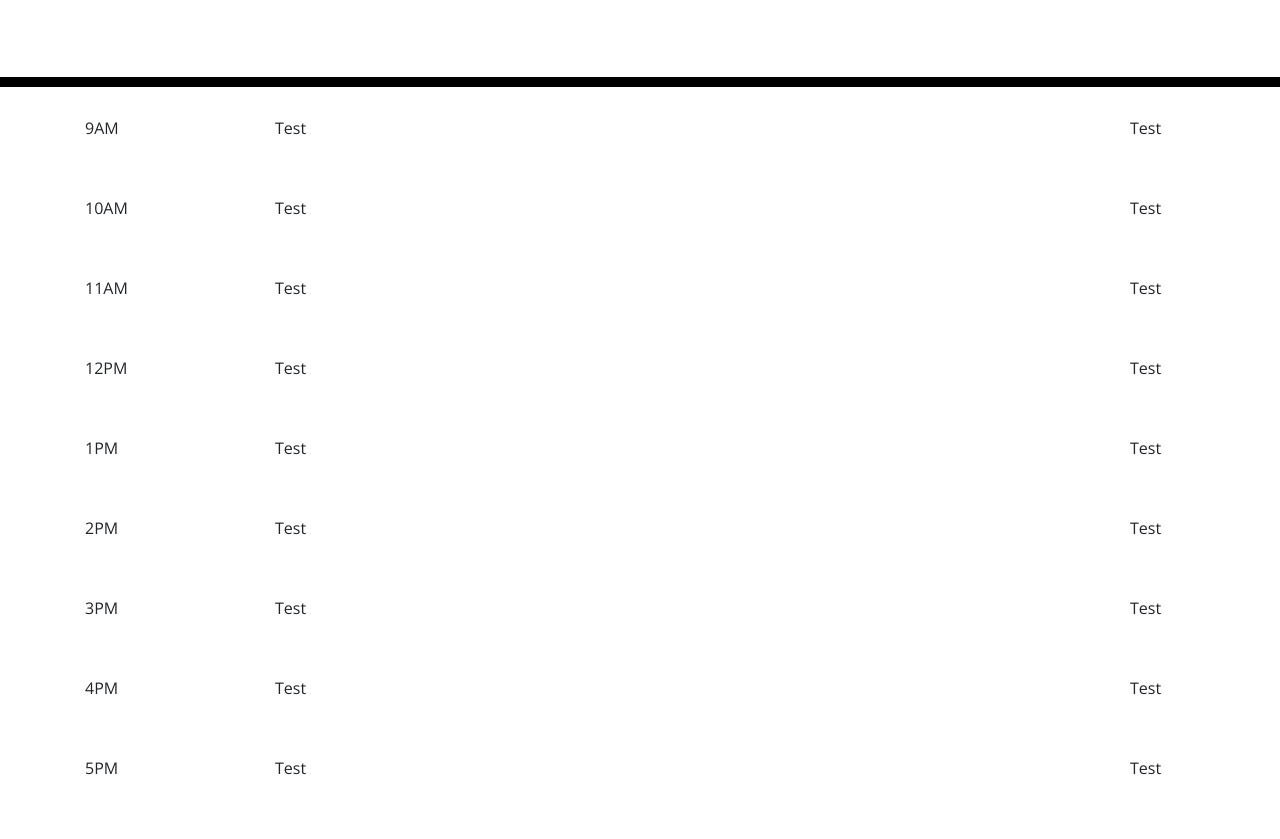
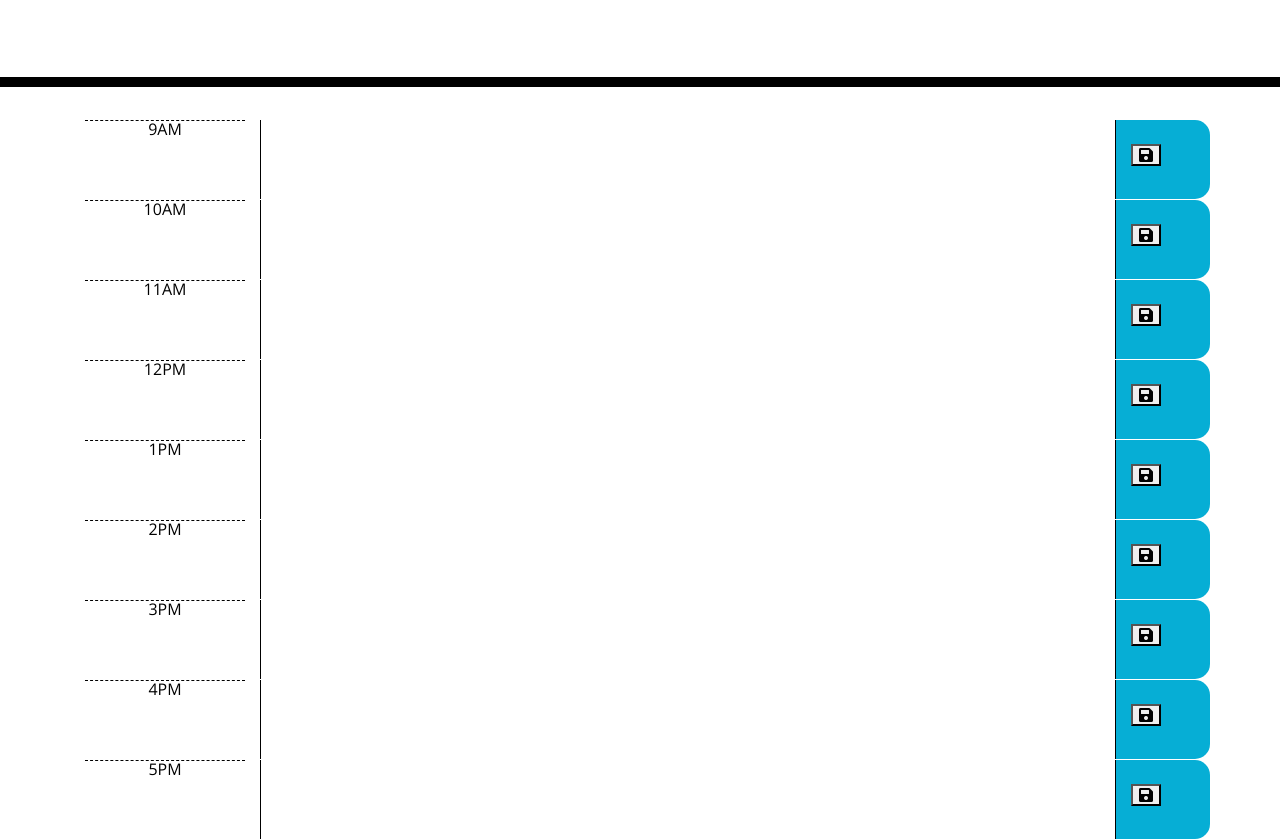
Before and after one commit to JRPerez936/WK5C-Day-Scheduler, a plain HTML site: page index.html in a window 1280 px wide. Shown: the part 181-1020 px from the top of the page. Drawn offline with nearby package versions, Linux system fonts and the light colour scheme.

Commit message:
setup areas to have text and positioned save buttons

```diff
--- a/index.html
+++ b/index.html
@@ -31,49 +31,49 @@
     <div class="container">
       <!-- Timeblocks go here -->
       <div class="row">
-        <div class="col-md-2">9AM</div>
-        <div class="col-md-9">Test</div>
-        <div class="col-md-1">Test</div>
+        <div class="col-md-2 time-block"><p class="hour">9AM</p></div>
+        <textarea class="col-md-9"></textarea>
+        <div class="col-md-1 saveBtn"><button class="fas fa-save mt-4"></button></div>
       </div>
       <div class="row">
-        <div class="col-md-2">10AM</div>
-        <div class="col-md-9">Test</div>
-        <div class="col-md-1">Test</div>
+        <div class="col-md-2 time-block"><p class="hour">10AM</p></div>
+        <textarea class="col-md-9"></textarea>
+        <div class="col-md-1 saveBtn"><button class="fas fa-save mt-4"></button></div>
       </div>
       <div class="row">
-        <div class="col-md-2">11AM</div>
-        <div class="col-md-9">Test</div>
-        <div class="col-md-1">Test</div>
+        <div class="col-md-2 time-block"><p class="hour">11AM</p></div>
+        <textarea class="col-md-9"></textarea>
+        <div class="col-md-1 saveBtn"><button class="fas fa-save mt-4"></button></div>
       </div>
       <div class="row">
-        <div class="col-md-2">12PM</div>
-        <div class="col-md-9">Test</div>
-        <div class="col-md-1">Test</div>
+        <div class="col-md-2 time-block"><p class="hour">12PM</p></div>
+        <textarea class="col-md-9"></textarea>
+        <div class="col-md-1 saveBtn"><button class="fas fa-save mt-4"></button></div>
       </div>
       <div class="row">
-        <div class="col-md-2">1PM</div>
-        <div class="col-md-9">Test</div>
-        <div class="col-md-1">Test</div>
+        <div class="col-md-2 time-block"><p class="hour">1PM</p></div>
+        <textarea class="col-md-9"></textarea>
+        <div class="col-md-1 saveBtn"><button class="fas fa-save mt-4"></button></div>
       </div>
       <div class="row">
-        <div class="col-md-2">2PM</div>
-        <div class="col-md-9">Test</div>
-        <div class="col-md-1">Test</div>
+        <div class="col-md-2 time-block"><p class="hour">2PM</p></div>
+        <textarea class="col-md-9"></textarea>
+        <div class="col-md-1 saveBtn"><button class="fas fa-save mt-4"></button></div>
       </div>
       <div class="row">
-        <div class="col-md-2">3PM</div>
-        <div class="col-md-9">Test</div>
-        <div class="col-md-1">Test</div>
+        <div class="col-md-2 time-block"><p class="hour">3PM</p></div>
+        <textarea class="col-md-9"></textarea>
+        <div class="col-md-1 saveBtn"><button class="fas fa-save mt-4"></button></div>
       </div>
       <div class="row">
-        <div class="col-md-2">4PM</div>
-        <div class="col-md-9">Test</div>
-        <div class="col-md-1">Test</div>
+        <div class="col-md-2 time-block"><p class="hour">4PM</p></div>
+        <textarea class="col-md-9"></textarea>
+        <div class="col-md-1 saveBtn"><button class="fas fa-save mt-4"></button></div>
       </div>
       <div class="row">
-        <div class="col-md-2">5PM</div>
-        <div class="col-md-9">Test</div>
-        <div class="col-md-1">Test</div>
+        <div class="col-md-2 time-block"><p class="hour">5PM</p></div>
+        <textarea class="col-md-9"></textarea>
+        <div class="col-md-1 saveBtn"><button class="fas fa-save mt-4"></button></div>
       </div>
 
     </div>
--- a/style.css
+++ b/style.css
@@ -1,3 +1,6 @@
+*{
+  box-sizing: border-box;
+}
 body {
   font-family: 'Open Sans', sans-serif;
   font-size: 16px;
@@ -11,6 +14,7 @@
   color: #000000;
   border-left: 1px solid black;
   padding: 10px;
+  width: fit-content;
 }
 
 .jumbotron {
@@ -65,7 +69,7 @@
   color: white;
 }
 
-.saveBtn i:hover {
+.saveBtn :hover {
   font-size: 20px;
   transition: all .3s ease-in-out;
 }
```
